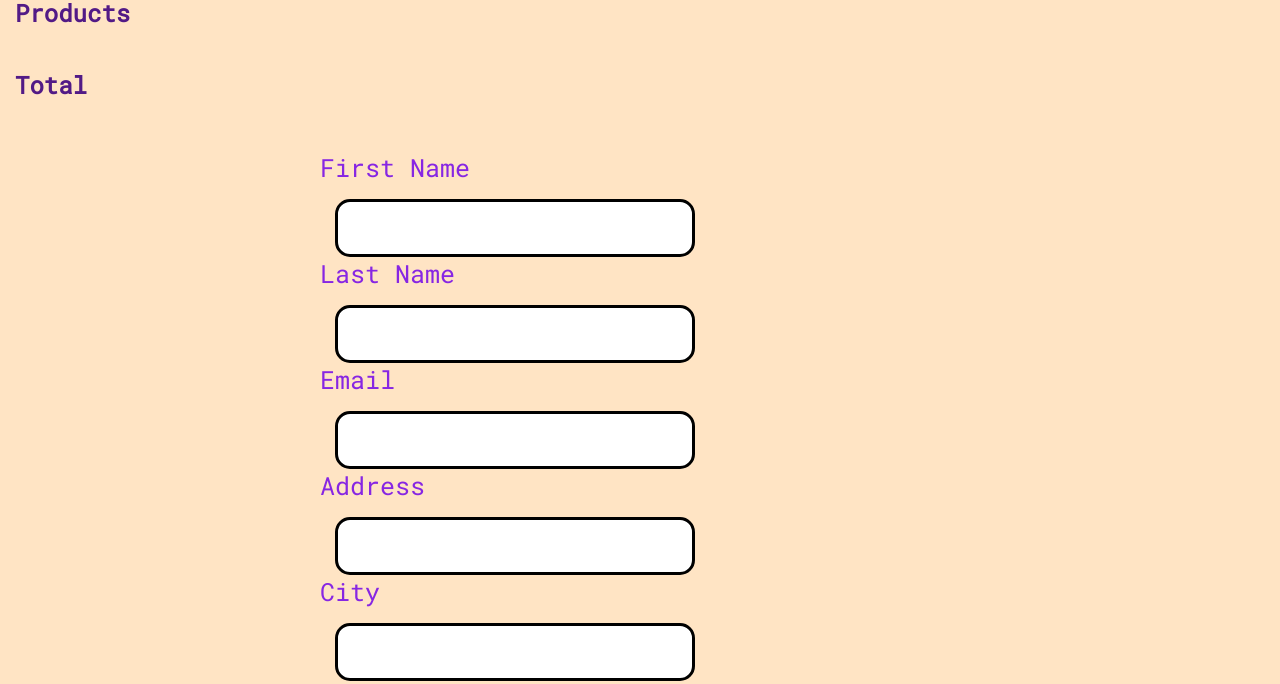
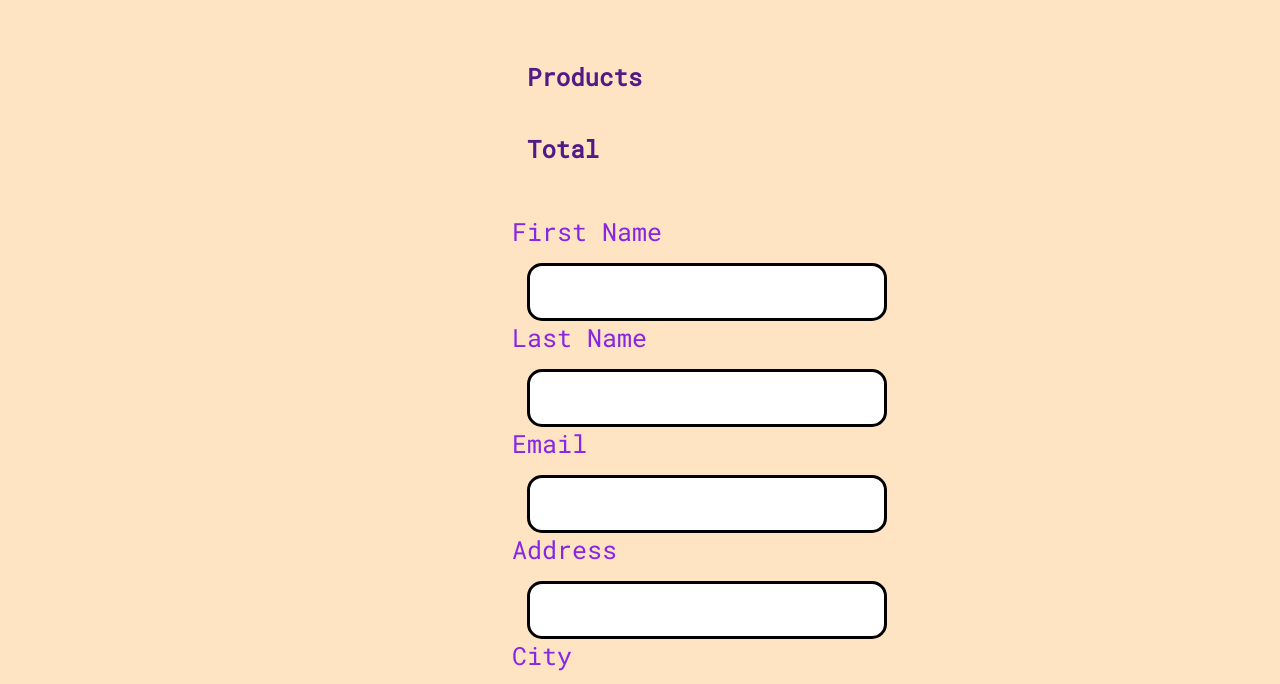
Before and after one commit to Gadiri-S/Gadiri_Simakha_5_18082021, a website: page cart.html in a window 1280 px wide. Shown: the part 76-760 px from the top of the page. Drawn offline with Linux system fonts and the light colour scheme.

Commit message:
centrage du formulaire et de l'entête

```diff
--- a/cart.html
+++ b/cart.html
@@ -44,20 +44,20 @@
             <div class="container-form">
         <form class="form" id="form">
 
-                    <label for="firstName">First Name</label><br>
-                    <input type="text" class="form" name="firstName" id="firstName"  required><br>
-                    <label for="lastName">Last Name</label><br>
-                    <input type="text" class="form" name="lastName" id="lastName"  required><br>
+                    <label for="firstName">First Name</label>
+                    <input type="text" class="form" name="firstName" id="firstName"  required>
+                    <label for="lastName">Last Name</label>
+                    <input type="text" class="form" name="lastName" id="lastName"  required>
 
-                <label for="Email">Email</label><br>
-                <input type="email" class="form" name="email" id="email"  required><br>
+                <label for="Email">Email</label>
+                <input type="email" class="form" name="email" id="email"  required>
 
-              <label for="Address">Address</label><br>
-              <input type="text" class="form" name="address" id="address" required><br>
+              <label for="Address">Address</label>
+              <input type="text" class="form" name="address" id="address" required>
 
-                <label for="City">City</label><br>
-                <input type="text" class="form" name="city" id="city" required><br>
-           <button type="submit" class="btn hide" id="btn">Order</button> <br>
+                <label for="City">City</label>
+                <input type="text" class="form" name="city" id="city" required>
+           <button type="submit" class="btn hide" id="btn">Order</button>
           </form>
 
 
--- a/css/layout.scss/_center.scss
+++ b/css/layout.scss/_center.scss
@@ -176,3 +176,10 @@ display: none;    }
   #list-products {
     margin: 40px 0 40px 0;
 }
+
+#form {
+
+    display: flex;
+    flex-direction: column;
+
+}
--- a/css/layout.scss/_media.scss
+++ b/css/layout.scss/_media.scss
@@ -85,9 +85,17 @@ margin-left: 0px;   }
 
 
         #form {
-            width: 50%;
-            margin-left: 25%;
-            margin-right: 25%;
+
+            display: flex;
+            flex-direction: column;
+
+            margin-left: 40%;
+        }
+
+        #recap-product {
+            margin-top: 5%;
+            margin-left: 40%;
+
         }
 
     }
```
Also changed, not shown: css/style.css, 1 other file.
